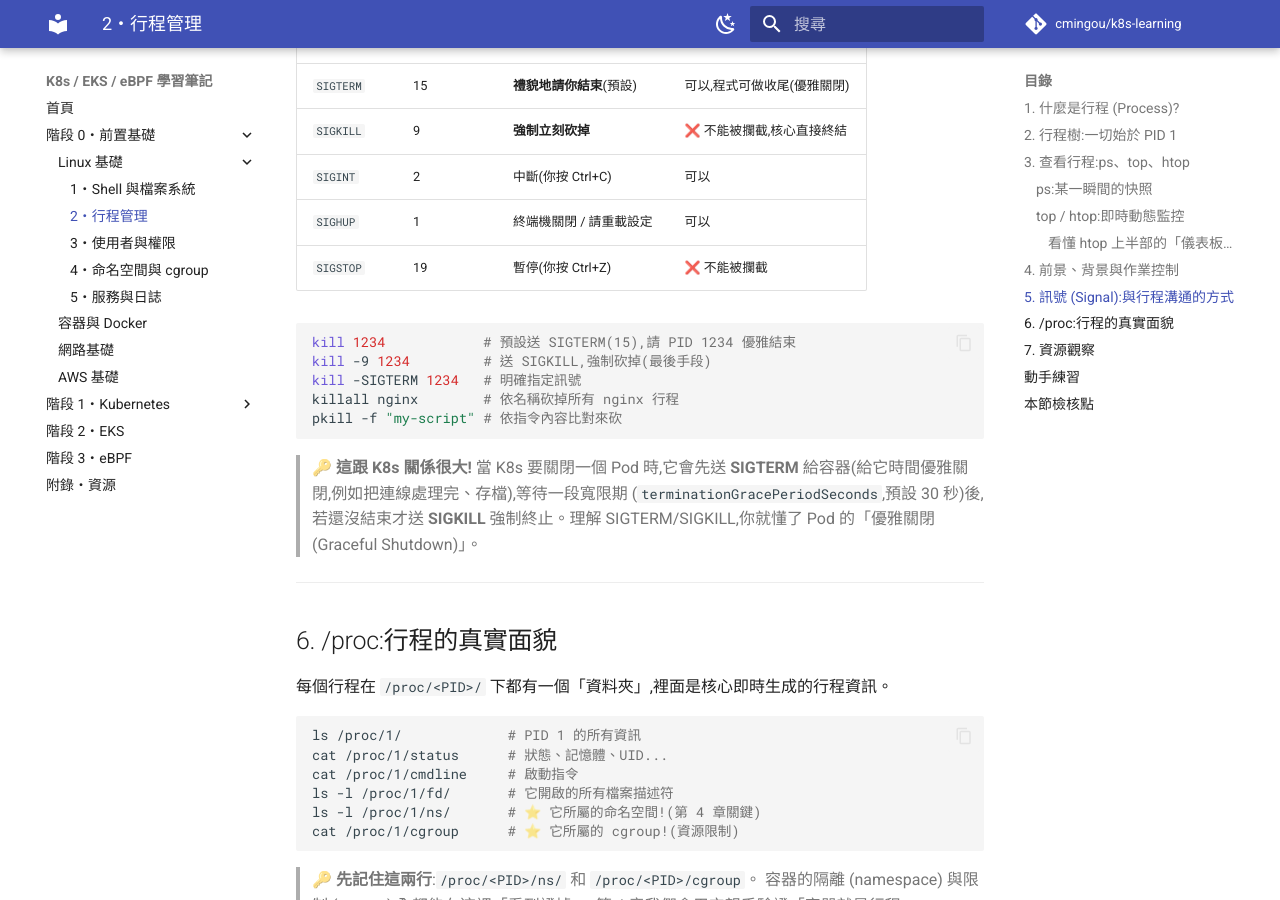
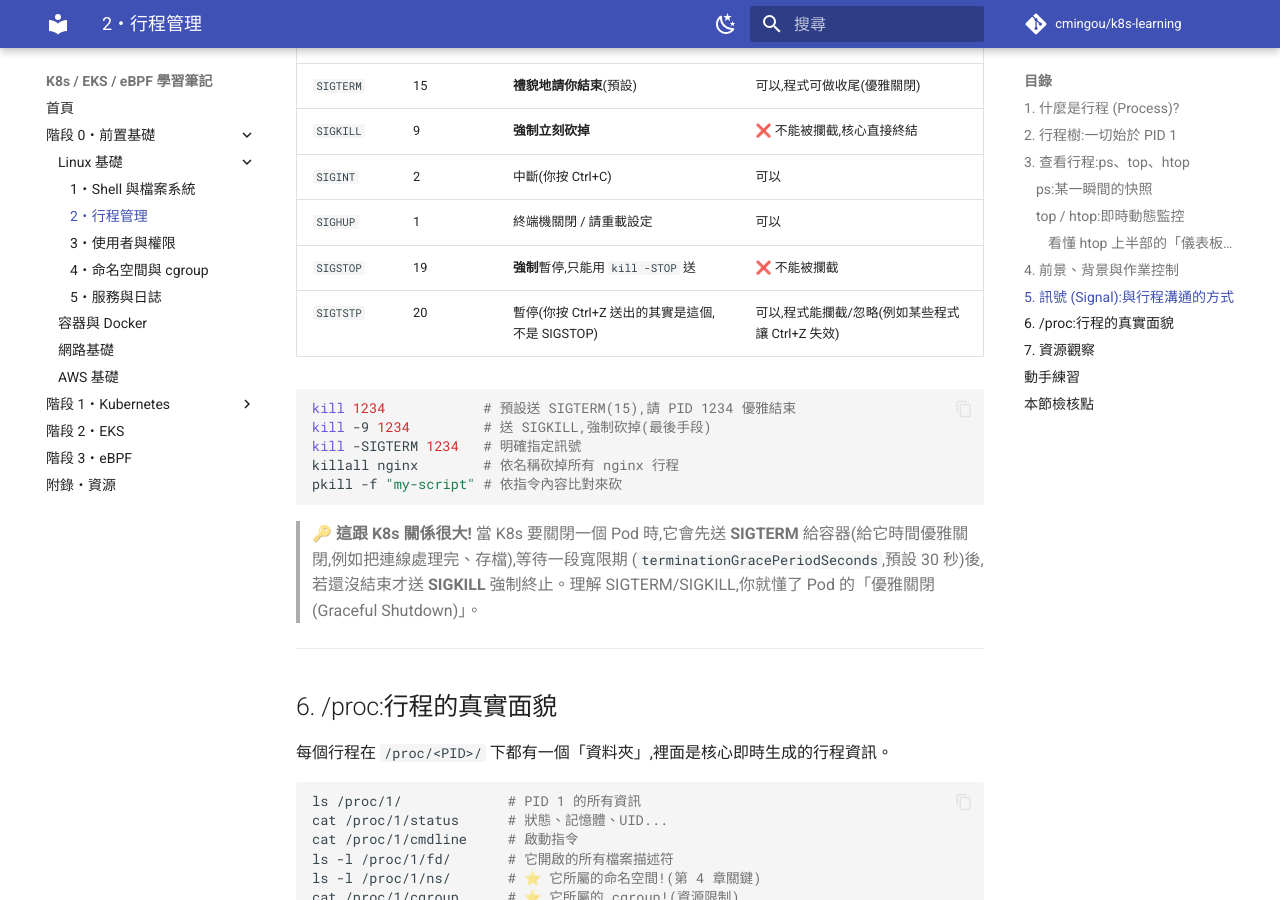
Before and after one commit to cmingou/k8s-learning, an MkDocs documentation site: the page built from docs/00-prerequisites/01-linux-basics/02-process-management.md, in a window 1280 px wide and 900 px high, scrolled down 3997 px. Built offline with MkDocs 1.6.1 and Material for MkDocs 9.7.7, drawn with Linux system fonts in a browser that asks for light colours; comment, search, counter and statistics services are not loaded.

Commit message:
查證修正:SIGSTOP/SIGTSTP 區分、Gateway API v1.6.1 patch、EKS Auto Mode 降版限制補充
- SIGSTOP 實為不可攔截的強制訊號,Ctrl+Z 送出的其實是可攔截的 SIGTSTP
- 補充 Gateway API v1.6.1(2026年7月)patch 版資訊
- EKS eksctl Auto Mode 正確旗標為 --enable-auto-mode(非 --auto-mode)
- aws-auth ConfigMap 官方文件用詞更正為「已棄用 (deprecated)」
- 補充版本降版 (Version Rollback) 於延伸支援情境下的額外限制

Co-Authored-By: Claude Sonnet 5 <noreply@anthropic.com>
Claude-Session: https://claude.ai/code/session_01FzpBBQdeagdCu7xtaWBW5N

````diff
--- a/docs/00-prerequisites/01-linux-basics/02-process-management.md
+++ b/docs/00-prerequisites/01-linux-basics/02-process-management.md
@@ -144,7 +144,8 @@ nohup ./long-task.sh > out.log 2>&1 &   # 登出也不會被殺掉
 | `SIGKILL` | 9 | **強制立刻砍掉** | ❌ 不能被攔截,核心直接終結 |
 | `SIGINT` | 2 | 中斷(你按 Ctrl+C) | 可以 |
 | `SIGHUP` | 1 | 終端機關閉 / 請重載設定 | 可以 |
-| `SIGSTOP` | 19 | 暫停(你按 Ctrl+Z) | ❌ 不能被攔截 |
+| `SIGSTOP` | 19 | **強制**暫停,只能用 `kill -STOP` 送 | ❌ 不能被攔截 |
+| `SIGTSTP` | 20 | 暫停(你按 Ctrl+Z 送出的其實是這個,不是 SIGSTOP) | 可以,程式能攔截/忽略(例如某些程式讓 Ctrl+Z 失效) |
 
 ```bash
 kill 1234            # 預設送 SIGTERM(15),請 PID 1234 優雅結束
````
Also changed, not shown: docs/01-kubernetes/03-networking-service.md (+1 -1 lines), docs/02-eks/README.md (+3 -3 lines).
